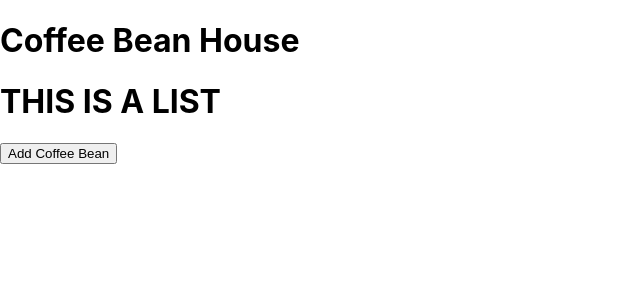
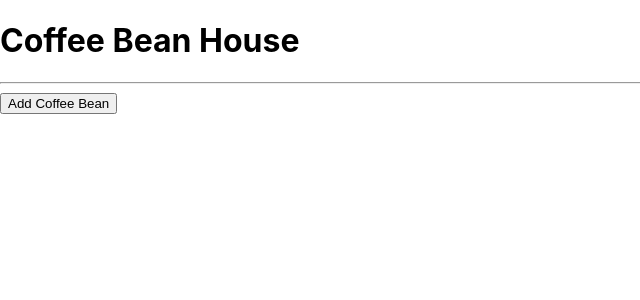
Before and after one commit to g-lee2/inventory-tracker, a React (Create React App) app: page / in a window 1280 px wide. Shown: the top 300 px of the page, without its empty margins (0-640 px from the left). Built offline with nearby package versions, Linux system fonts and the light colour scheme.

Commit message:
Add new state in coffeebeancontrol and pass it down to coffeebeanlist as prop

```diff
--- a/src/components/CoffeeBeanControl.js
+++ b/src/components/CoffeeBeanControl.js
@@ -8,7 +8,8 @@ class CoffeeBeanControl extends Component {
   constructor(props) {
     super(props);
     this.state = {
-      formVisibleOnPage: false
+      formVisibleOnPage: false,
+      mainCoffeeBeanList: []
     };
   }
 
@@ -25,7 +26,7 @@ class CoffeeBeanControl extends Component {
       currentlyVisibleState = <NewCoffeeBeanForm />;
       buttonText = "Return to Coffee Bean List";
     } else {
-      currentlyVisibleState = <CoffeeBeanList />;
+      currentlyVisibleState = <CoffeeBeanList coffeeBeanList={this.state.mainCoffeeBeanList} />;;
       buttonText = "Add Coffee Bean";
     }
     return (
--- a/src/components/CoffeeBeanList.js
+++ b/src/components/CoffeeBeanList.js
@@ -1,13 +1,24 @@
 import React from "react";
 import CoffeeBean from "./CoffeeBean";
+import PropTypes from "prop-types";
 
-function CoffeeBeanList() {
+function CoffeeBeanList(props) {
   return (
     <>
-    <CoffeeBean />
-    <h1>THIS IS A LIST</h1>
+      <hr />
+      {props.coffeeBeanList.map((bean, index) =>
+        <CoffeeBean name={bean.name}
+          origin={bean.origin}
+          price={bean.price}
+          roast={bean.roast}
+          key={index} />
+      )}
     </>
   );
 }
 
+CoffeeBeanList.propTypes = {
+  coffeeBeanList: PropTypes.array
+};
+
 export default CoffeeBeanList;
```
